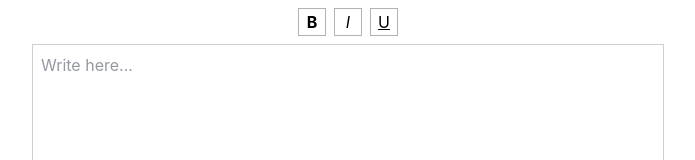
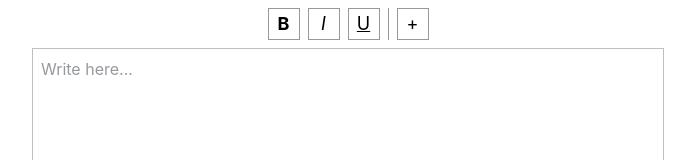
Before and after one commit to Javokhir09/pdf-editor, a React (Vite) app: page / in a window 1280 px wide. Shown: the top 160 px of the page, without its empty margins (292-987 px from the left). Built offline with nearby package versions, Linux system fonts and the light colour scheme.

Commit message:
adjusted styles and added new Button component

```diff
--- /dev/null
+++ b/src/components/Button.tsx
@@ -0,0 +1,13 @@
+import type { ButtonHTMLAttributes } from "react"
+
+interface ButtonProps extends ButtonHTMLAttributes<HTMLButtonElement> {}
+
+function Button({ children, className = "", ...props }: ButtonProps) {
+  return (
+    <button className={`border border-black/40 size-8 cursor-pointer text-lg ${className}`} {...props}>
+      {children}
+    </button>
+  )
+}
+
+export default Button
--- a/src/components/Editor.tsx
+++ b/src/components/Editor.tsx
@@ -2,6 +2,7 @@ import { EditorContent, useEditor } from "@tiptap/react"
 import StarterKit from "@tiptap/starter-kit"
 import ToggleButton from "./ToggleButton"
 import Placeholder from "@tiptap/extension-placeholder"
+import Button from "./Button"
 
 function Editor() {
   const editor = useEditor({
@@ -20,10 +21,10 @@ function Editor() {
         <ToggleButton onClick={() => editor.chain().focus().toggleBold().run()} className="font-bold">B</ToggleButton>
         <ToggleButton onClick={() => editor.chain().focus().toggleItalic().run()} className="italic">I</ToggleButton>
         <ToggleButton onClick={() => editor.chain().focus().toggleUnderline().run()} className="underline">U</ToggleButton>
+        <div className="bg-black/40 w-px h-8"></div>
+        <Button>+</Button>
       </div>
-      <div className="w-full h-[calc(100vh-52px)] flex justify-center">
-        <EditorContent editor={editor} className="w-1/2" />
-      </div>
+      <EditorContent editor={editor} className="w-1/2" />
     </div>
   )
 }
--- a/src/components/ToggleButton.tsx
+++ b/src/components/ToggleButton.tsx
@@ -8,7 +8,7 @@ function ToggleButton({ children, className = "", ...props }: ButtonProps) {
   return (
     <button
       {...props}
-      className={`border border-black/30 size-7 cursor-pointer ${toggled ? "bg-gray-200/80" : ""} ${className}`}
+      className={`border border-black/40 size-8 cursor-pointer text-lg ${toggled ? "bg-gray-200/80" : ""} ${className}`}
       onClick={(e) => {setToggled((prev) => !prev); props.onClick?.(e)}}
     >
       {children}
--- a/src/index.css
+++ b/src/index.css
@@ -1,9 +1,9 @@
 @import "tailwindcss";
 
 .ProseMirror {
-  min-height: 100%;
+  min-height: calc(100vh - 56px);
   outline: none;
-  border: 1px solid #00000030;
+  border: 1px solid #00000040;
   padding: 8px;
 }
 
```
